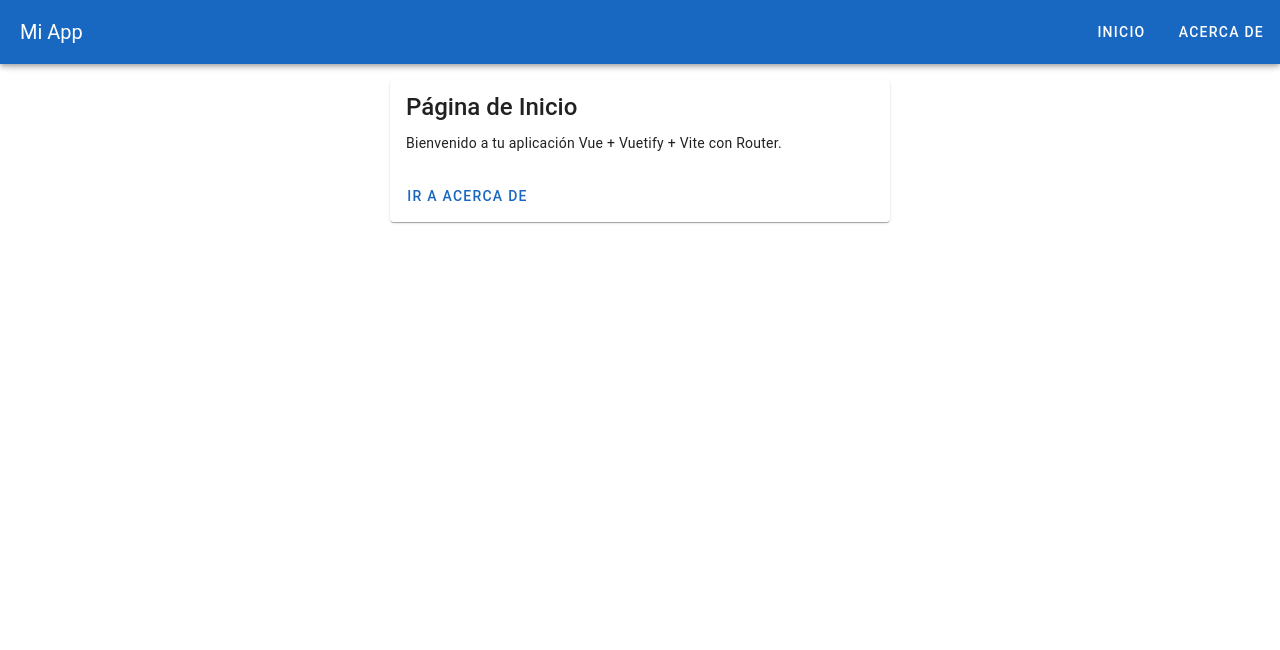
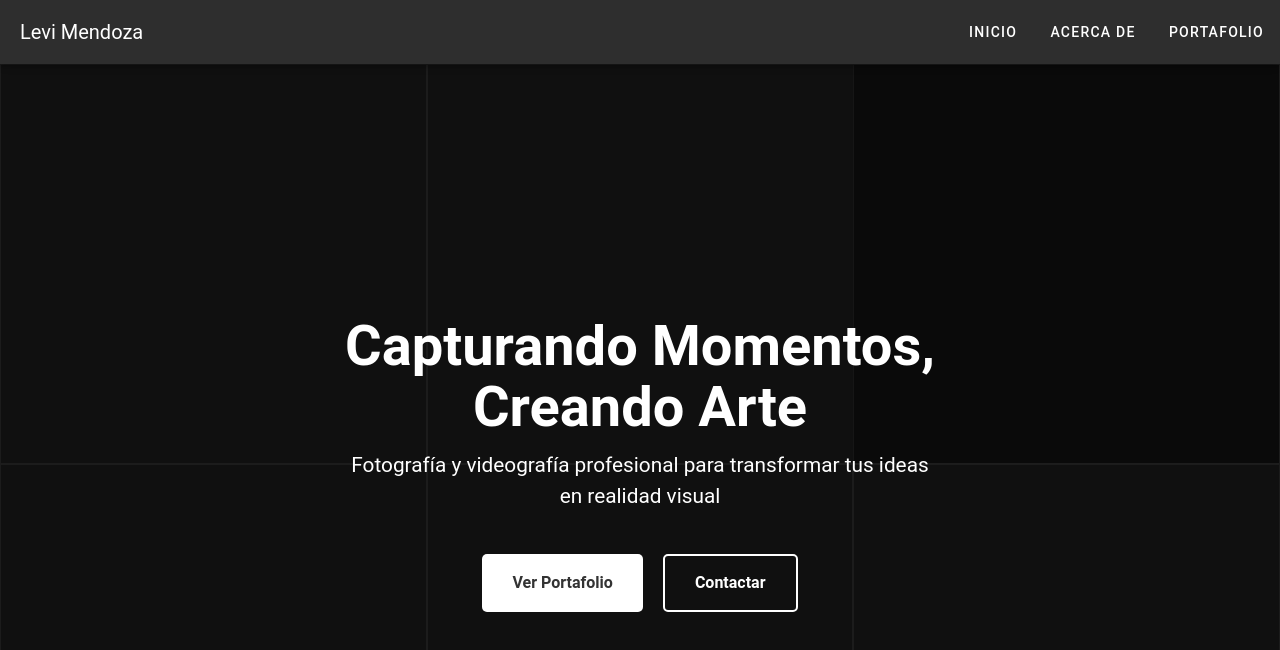
Before and after one commit to Denismendez2/repo_final, a Vue app: page / in a window 1280 px wide. Shown: the top 650 px of the page. Built offline with nearby package versions, Linux system fonts and the light colour scheme.

Commit message:
se creo la primera parte de la seccion de inicio con vuejs y vuetify

```diff
--- a/src/components/MenuComponent.vue
+++ b/src/components/MenuComponent.vue
@@ -1,7 +1,7 @@
 <template>
-  <v-app-bar app color="primary" dark>
+  <v-app-bar app color="#2E2E2E" dark>
     <v-app-bar-nav-icon @click="drawer = !drawer" class="d-sm-none" />
-    <v-toolbar-title>Mi App</v-toolbar-title>
+    <v-toolbar-title> Levi Mendoza </v-toolbar-title>
     <v-spacer />
 
     <!-- Menú en pantallas grandes -->
@@ -11,6 +11,9 @@
       </router-link>
       <router-link to="/about" class="nav-link">
         <v-btn text>Acerca de</v-btn>
+      </router-link>
+      <router-link to="/about" class="nav-link">
+        <v-btn text>Portafolio</v-btn>
       </router-link>
     </div>
   </v-app-bar>
--- a/src/views/HomeView.vue
+++ b/src/views/HomeView.vue
@@ -1,21 +1,151 @@
 <template>
-  <v-container>
-    <v-card class="mx-auto" max-width="500">
-      <v-card-title class="text-h5">Página de Inicio</v-card-title>
-      <v-card-text>
-        <p>Bienvenido a tu aplicación Vue + Vuetify + Vite con Router.</p>
-      </v-card-text>
-      <v-card-actions>
-        <router-link to="/about" class="text-decoration-none">
-          <v-btn color="primary" flat>
-            Ir a Acerca de
-          </v-btn>
-        </router-link>
-      </v-card-actions>
-    </v-card>
-  </v-container>
+  <section class="hero-section">
+    <div class="background-grid">
+      <div class="grid-item grid-item-1"></div>
+      <div class="grid-item grid-item-2"></div>
+      <div class="grid-item grid-item-3"></div>
+      <div class="grid-item grid-item-4"></div>
+      <div class="grid-item grid-item-5"></div>
+      <div class="grid-item grid-item-6"></div>
+    </div>
+
+    <div class="content-overlay">
+      <h1 class="main-title">Capturando Momentos, Creando Arte</h1>
+      <p class="subtitle">Fotografía y videografía profesional para transformar tus ideas en realidad visual</p>
+      <div class="button-container">
+        <button class="btn primary">Ver Portafolio</button>
+        <button class="btn secondary">Contactar</button>
+      </div>
+    </div>
+  </section>
 </template>
 
-<script setup>
+<script>
+export default {
+  name: 'HeroSection',
+};
+</script>
 
-</script>
+<style scoped>
+.hero-section {
+  position: relative;
+  width: 100%;
+  height: 100vh;
+  display: flex;
+  justify-content: center;
+  align-items: center;
+  overflow: hidden;
+  background-color: #1a1a1a;
+}
+
+.background-grid {
+  position: absolute;
+  top: 0;
+  left: 0;
+  width: 100%;
+  height: 100%;
+  display: grid;
+  grid-template-columns: repeat(3, 1fr);
+  grid-template-rows: repeat(2, 1fr);
+  gap: 0px;
+}
+
+.grid-item {
+  background-color: rgba(0, 0, 0, 0.4);
+  border: 1px solid rgba(255, 255, 255, 0.05);
+  box-sizing: border-box;
+}
+
+.grid-item-1 { grid-column: 1; grid-row: 1; }
+.grid-item-2 { grid-column: 2 / span 2; grid-row: 1; }
+.grid-item-3 { grid-column: 3; grid-row: 1; }
+.grid-item-4 { grid-column: 1; grid-row: 2; }
+.grid-item-5 { grid-column: 2; grid-row: 2; }
+.grid-item-6 { grid-column: 3; grid-row: 2; }
+
+.content-overlay {
+  position: relative;
+  text-align: center;
+  color: #fff;
+  z-index: 10;
+  padding: 20px;
+  max-width: 800px;
+  margin: 0 auto;
+  display: flex;
+  flex-direction: column;
+  justify-content: center;
+  align-items: center;
+}
+
+.main-title {
+  font-size: 3.5em;
+  margin-bottom: 0.2em;
+  line-height: 1.1;
+  font-weight: bold;
+}
+
+.subtitle {
+  font-size: 1.3em;
+  margin-bottom: 2em;
+  max-width: 600px;
+}
+
+.button-container {
+  display: flex;
+  gap: 20px;
+}
+
+.btn {
+  padding: 15px 30px;
+  border: none;
+  border-radius: 5px;
+  cursor: pointer;
+  font-size: 1em;
+  font-weight: bold;
+  transition: background-color 0.3s ease;
+}
+
+.btn.primary {
+  background-color: #fff;
+  color: #333;
+}
+
+.btn.primary:hover {
+  background-color: #e0e0e0;
+}
+
+.btn.secondary {
+  background-color: transparent;
+  color: #fff;
+  border: 2px solid #fff;
+}
+
+.btn.secondary:hover {
+  background-color: rgba(255, 255, 255, 0.1);
+}
+
+@media (max-width: 768px) {
+  .main-title {
+    font-size: 2.5em;
+  }
+
+  .subtitle {
+    font-size: 1em;
+  }
+
+  .button-container {
+    flex-direction: column;
+    gap: 10px;
+  }
+
+  .btn {
+    width: 100%;
+  }
+}
+
+@media (max-width: 480px) {
+  .main-title {
+    font-size: 2em;
+  }
+}
+</style>
```
